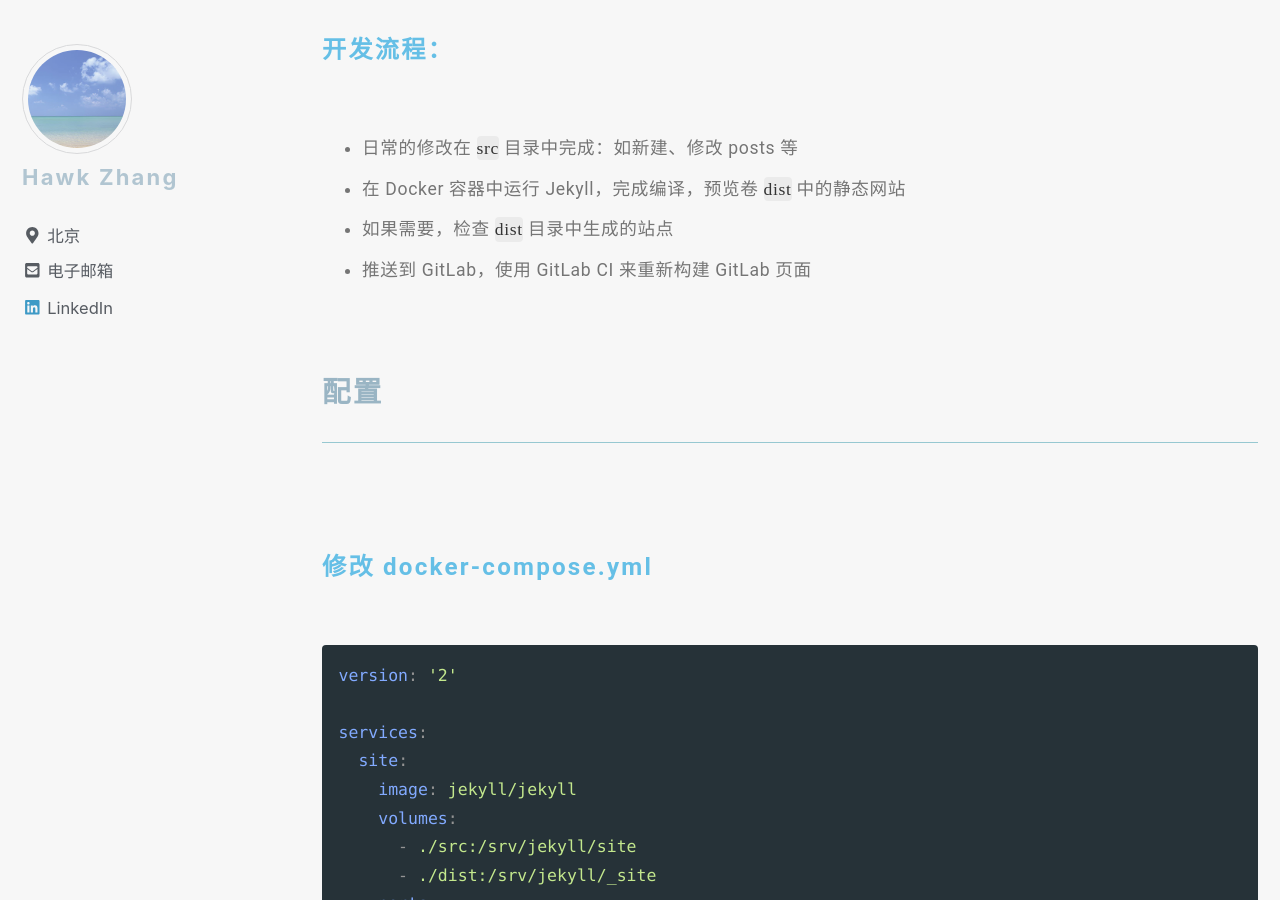
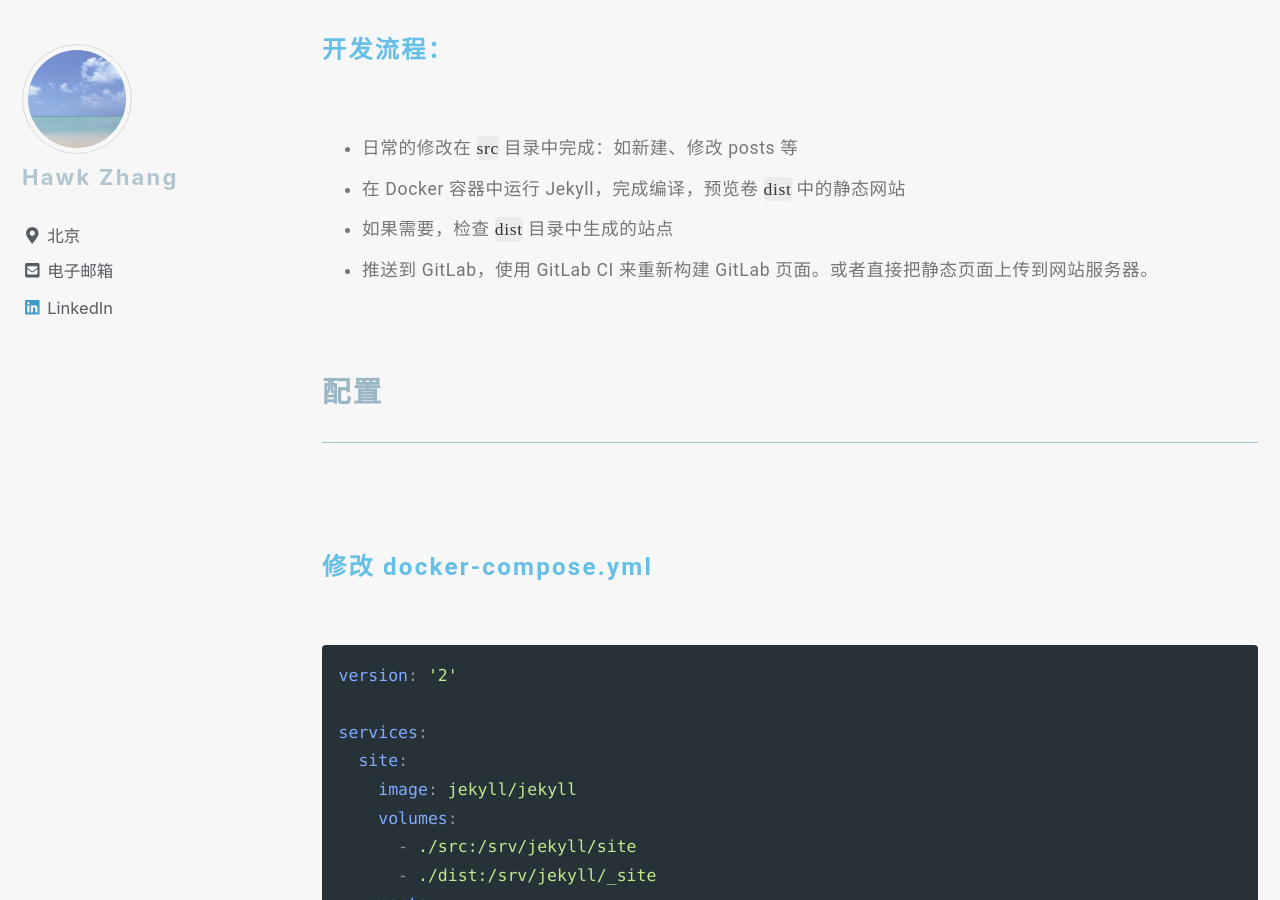
Before and after one commit to narru888/linotes_note, a Jekyll site: the page built from _posts/docker/2018-02-02-docker.jekyll.md, in a window 1280 px wide and 900 px high, scrolled down 1841 px. Built offline with Jekyll 4.4.1, drawn with Linux system fonts in a browser that asks for light colours; nearby versions of some CDN libraries; a script that is not in the unit is left out.

Commit message:
update on 2018-10-29 10:10:01 CST

```diff
--- a/_posts/docker/2018-02-02-docker.jekyll.md
+++ b/_posts/docker/2018-02-02-docker.jekyll.md
@@ -60,7 +60,7 @@ header:
 * 日常的修改在 `src` 目录中完成：如新建、修改 posts 等
 * 在 Docker 容器中运行 Jekyll，完成编译，预览卷 `dist` 中的静态网站
 * 如果需要，检查 `dist` 目录中生成的站点
-* 推送到 GitLab，使用 GitLab CI 来重新构建 GitLab 页面
+* 推送到 GitLab，使用 GitLab CI 来重新构建 GitLab 页面。或者直接把静态页面上传到网站服务器。
 
 
 
```
